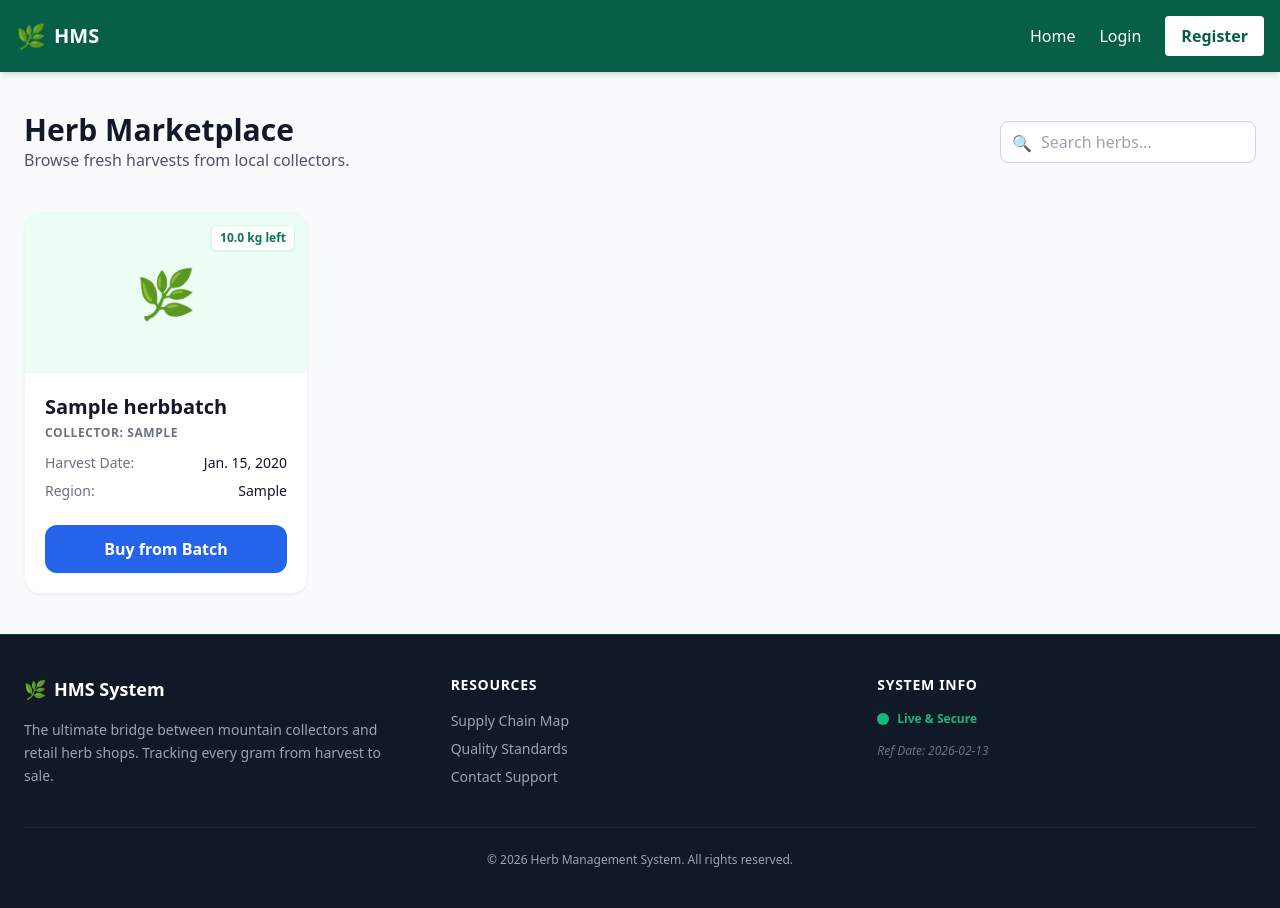
After one commit to bipinjlimbu/Herbs-Management-System---Django-Project, a Django app: page /marketplace/ in a window 1280 px wide. The commit adds this page. Run offline with Django 5.2, Linux system fonts and the light colour scheme; tables that the repository leaves empty hold one stand-in row (values such as "Sample post").

Commit message:
Marketplace Section Done

```diff
--- /dev/null
+++ b/hms_app/templates/pages/marketplace.html
@@ -0,0 +1,64 @@
+<html>
+<head>
+    <title>Marketplace - HMS</title>
+    {% load static %}
+    <link href="{% static 'src/styles.css' %}" rel="stylesheet" />
+</head>
+
+<body class="bg-gray-50 flex flex-col min-h-screen">
+    {% include 'components/_navbar.html' %}
+
+    <main class="flex-grow container mx-auto px-6 py-10">
+
+        <div class="mb-10 flex flex-col md:flex-row md:items-center md:justify-between gap-4">
+            <div>
+                <h1 class="text-3xl font-bold text-gray-900">Herb Marketplace</h1>
+                <p class="text-gray-600 font-medium">Browse fresh harvests from local collectors.</p>
+            </div>
+            <div class="relative">
+                <input type="text" placeholder="Search herbs..." class="pl-10 pr-4 py-2 border border-gray-300 rounded-lg focus:ring-2 focus:ring-blue-500 outline-none w-full md:w-64">
+                <span class="absolute left-3 top-2.5 text-gray-400">🔍</span>
+            </div>
+        </div>
+
+        <div class="grid grid-cols-1 sm:grid-cols-2 lg:grid-cols-3 xl:grid-cols-4 gap-8">
+            {% for batch in available_batches %}
+                <div class="bg-white rounded-2xl shadow-sm border border-gray-100 overflow-hidden hover:shadow-md transition-shadow">
+                    <div class="h-40 bg-emerald-50 flex items-center justify-center relative">
+                        <span class="text-5xl">🌿</span>
+                        <span class="absolute top-3 right-3 bg-white px-2 py-1 rounded-md text-xs font-bold text-emerald-700 shadow-sm border border-emerald-100">
+                            {{ batch.remaining_quantity }} kg left
+                        </span>
+                    </div>
+
+                    <div class="p-5">
+                        <h3 class="text-xl font-bold text-gray-900 mb-1">{{ batch.name }}</h3>
+                        <p class="text-xs text-gray-500 uppercase font-bold tracking-wider mb-3">Collector: {{ batch.collector.username }}</p>
+
+                        <div class="space-y-2 mb-6">
+                            <div class="flex justify-between text-sm">
+                                <span class="text-gray-500">Harvest Date:</span>
+                                <span class="text-gray-900 font-medium">{{ batch.harvest_date }}</span>
+                            </div>
+                            <div class="flex justify-between text-sm">
+                                <span class="text-gray-500">Region:</span>
+                                <span class="text-gray-900 font-medium">{{ batch.collector.collector_info.region }}</span>
+                            </div>
+                        </div>
+
+                        <a href="/purchase/{{ batch.id }}/" class="block w-full text-center bg-blue-600 text-white font-bold py-3 rounded-xl hover:bg-blue-700 transition transform active:scale-95 shadow-sm">
+                            Buy from Batch
+                        </a>
+                    </div>
+                </div>
+            {% empty %}
+                <div class="col-span-full py-20 text-center">
+                    <p class="text-gray-400 text-xl font-medium">No herbs are currently available in the market.</p>
+                </div>
+            {% endfor %}
+        </div>
+    </main>
+
+    {% include 'components/_footer.html' %}
+</body>
+</html>
--- a/hms_app/urls.py
+++ b/hms_app/urls.py
@@ -1,7 +1,7 @@
 from django.urls import path
 from .views.main import home_view
 from .views.auth import register_view, login_view, logout_view
-from .views.herb import add_herb_view, my_collections_view
+from .views.herb import add_herb_view, my_collections_view, marketplace_view
 
 urlpatterns = [
     path('', home_view, name='home'),
@@ -10,4 +10,5 @@ urlpatterns = [
     path('logout/', logout_view, name='logout'),
     path('add-batch/', add_herb_view, name='add_batch'),
     path('my-batches/', my_collections_view, name='my_batches'),
+    path('marketplace/', marketplace_view, name='marketplace'),
 ]
--- a/hms_app/views/herb.py
+++ b/hms_app/views/herb.py
@@ -34,3 +34,14 @@ def my_collections_view(request):
     batches = HerbBatch.objects.filter(collector=request.user).order_by('-harvest_date')
 
     return render(request, 'pages/my_collections.html', {'batches': batches})
+
+def marketplace_view(request):
+    # Filter for available batches with remaining stock > 0
+    available_batches = HerbBatch.objects.filter(
+        is_available=True,
+        remaining_quantity__gt=0
+    ).order_by('-harvest_date')
+
+    return render(request, 'pages/marketplace.html', {
+        'available_batches': available_batches
+    })
--- a/static/src/styles.css
+++ b/static/src/styles.css
@@ -432,7 +432,7 @@ Ensure the default browser behavior of the `hidden` attribute.
   border-color: rgb(229 231 235 / var(--tw-border-opacity));
 }
 
-.shadow-xl, .shadow-lg, .shadow-md, .shadow-sm, .peer-checked\:shadow-sm {
+.shadow-xl, .shadow-lg, .shadow-md, .shadow-sm, .hover\:shadow-md, .peer-checked\:shadow-sm {
   --tw-ring-offset-shadow: 0 0 #0000;
   --tw-ring-shadow: 0 0 #0000;
   --tw-shadow: 0 0 #0000;
@@ -496,6 +496,30 @@ Ensure the default browser behavior of the `hidden` attribute.
   position: relative;
 }
 
+.left-3 {
+  left: 0.75rem;
+}
+
+.top-2\.5 {
+  top: 0.625rem;
+}
+
+.top-2 {
+  top: 0.5rem;
+}
+
+.top-3 {
+  top: 0.75rem;
+}
+
+.right-3 {
+  right: 0.75rem;
+}
+
+.col-span-full {
+  grid-column: 1 / -1;
+}
+
 .m-0 {
   margin: 0px;
 }
@@ -553,6 +577,18 @@ Ensure the default browser behavior of the `hidden` attribute.
   margin-bottom: 0.5rem;
 }
 
+.mb-1 {
+  margin-bottom: 0.25rem;
+}
+
+.mb-3 {
+  margin-bottom: 0.75rem;
+}
+
+.mb-6 {
+  margin-bottom: 1.5rem;
+}
+
 .block {
   display: block;
 }
@@ -583,6 +619,10 @@ Ensure the default browser behavior of the `hidden` attribute.
 
 .h-full {
   height: 100%;
+}
+
+.h-40 {
+  height: 10rem;
 }
 
 .min-h-screen {
@@ -676,6 +716,10 @@ Ensure the default browser behavior of the `hidden` attribute.
   gap: 1.5rem;
 }
 
+.gap-8 {
+  gap: 2rem;
+}
+
 .space-y-6 > :not([hidden]) ~ :not([hidden]) {
   --tw-space-y-reverse: 0;
   margin-top: calc(1.5rem * calc(1 - var(--tw-space-y-reverse)));
@@ -749,6 +793,10 @@ Ensure the default browser behavior of the `hidden` attribute.
 
 .rounded-3xl {
   border-radius: 1.5rem;
+}
+
+.rounded-md {
+  border-radius: 0.375rem;
 }
 
 .border {
@@ -872,6 +920,11 @@ Ensure the default browser behavior of the `hidden` attribute.
   background-color: rgb(220 252 231 / var(--tw-bg-opacity));
 }
 
+.bg-blue-600 {
+  --tw-bg-opacity: 1;
+  background-color: rgb(37 99 235 / var(--tw-bg-opacity));
+}
+
 .p-8 {
   padding: 2rem;
 }
@@ -906,6 +959,10 @@ Ensure the default browser behavior of the `hidden` attribute.
 
 .p-12 {
   padding: 3rem;
+}
+
+.p-5 {
+  padding: 1.25rem;
 }
 
 .py-12 {
@@ -958,6 +1015,16 @@ Ensure the default browser behavior of the `hidden` attribute.
   padding-bottom: 0.25rem;
 }
 
+.px-2 {
+  padding-left: 0.5rem;
+  padding-right: 0.5rem;
+}
+
+.py-20 {
+  padding-top: 5rem;
+  padding-bottom: 5rem;
+}
+
 .pt-6 {
   padding-top: 1.5rem;
 }
@@ -968,6 +1035,14 @@ Ensure the default browser behavior of the `hidden` attribute.
 
 .pt-4 {
   padding-top: 1rem;
+}
+
+.pl-10 {
+  padding-left: 2.5rem;
+}
+
+.pr-4 {
+  padding-right: 1rem;
 }
 
 .text-left {
@@ -1011,6 +1086,11 @@ Ensure the default browser behavior of the `hidden` attribute.
 .text-4xl {
   font-size: 2.25rem;
   line-height: 2.5rem;
+}
+
+.text-5xl {
+  font-size: 3rem;
+  line-height: 1;
 }
 
 .font-bold {
@@ -1169,6 +1249,12 @@ Ensure the default browser behavior of the `hidden` attribute.
   transition-duration: 150ms;
 }
 
+.transition-shadow {
+  transition-property: box-shadow;
+  transition-timing-function: cubic-bezier(0.4, 0, 0.2, 1);
+  transition-duration: 150ms;
+}
+
 .hover\:bg-emerald-800:hover {
   --tw-bg-opacity: 1;
   background-color: rgb(6 95 70 / var(--tw-bg-opacity));
@@ -1191,6 +1277,11 @@ Ensure the default browser behavior of the `hidden` attribute.
 
 .hover\:bg-emerald-50\/30:hover {
   background-color: rgb(236 253 245 / 0.3);
+}
+
+.hover\:bg-blue-700:hover {
+  --tw-bg-opacity: 1;
+  background-color: rgb(29 78 216 / var(--tw-bg-opacity));
 }
 
 .hover\:text-emerald-400:hover {
@@ -1217,6 +1308,12 @@ Ensure the default browser behavior of the `hidden` attribute.
   text-decoration: underline;
 }
 
+.hover\:shadow-md:hover {
+  --tw-shadow: 0 4px 6px -1px rgb(0 0 0 / 0.1), 0 2px 4px -2px rgb(0 0 0 / 0.1);
+  --tw-shadow-colored: 0 4px 6px -1px var(--tw-shadow-color), 0 2px 4px -2px var(--tw-shadow-color);
+  box-shadow: var(--tw-ring-offset-shadow, 0 0 #0000), var(--tw-ring-shadow, 0 0 #0000), var(--tw-shadow);
+}
+
 .focus\:ring-2:focus {
   --tw-ring-offset-shadow: var(--tw-ring-inset) 0 0 0 var(--tw-ring-offset-width) var(--tw-ring-offset-color);
   --tw-ring-shadow: var(--tw-ring-inset) 0 0 0 calc(2px + var(--tw-ring-offset-width)) var(--tw-ring-color);
@@ -1226,6 +1323,11 @@ Ensure the default browser behavior of the `hidden` attribute.
 .focus\:ring-emerald-500:focus {
   --tw-ring-opacity: 1;
   --tw-ring-color: rgb(16 185 129 / var(--tw-ring-opacity));
+}
+
+.focus\:ring-blue-500:focus {
+  --tw-ring-opacity: 1;
+  --tw-ring-color: rgb(59 130 246 / var(--tw-ring-opacity));
 }
 
 .active\:scale-\[0\.98\]:active {
@@ -1256,7 +1358,17 @@ Ensure the default browser behavior of the `hidden` attribute.
   box-shadow: var(--tw-ring-offset-shadow, 0 0 #0000), var(--tw-ring-shadow, 0 0 #0000), var(--tw-shadow);
 }
 
+@media (min-width: 640px) {
+  .sm\:grid-cols-2 {
+    grid-template-columns: repeat(2, minmax(0, 1fr));
+  }
+}
+
 @media (min-width: 768px) {
+  .md\:w-64 {
+    width: 16rem;
+  }
+
   .md\:grid-cols-2 {
     grid-template-columns: repeat(2, minmax(0, 1fr));
   }
@@ -1264,4 +1376,28 @@ Ensure the default browser behavior of the `hidden` attribute.
   .md\:grid-cols-3 {
     grid-template-columns: repeat(3, minmax(0, 1fr));
   }
+
+  .md\:flex-row {
+    flex-direction: row;
+  }
+
+  .md\:items-center {
+    align-items: center;
+  }
+
+  .md\:justify-between {
+    justify-content: space-between;
+  }
 }
+
+@media (min-width: 1024px) {
+  .lg\:grid-cols-3 {
+    grid-template-columns: repeat(3, minmax(0, 1fr));
+  }
+}
+
+@media (min-width: 1280px) {
+  .xl\:grid-cols-4 {
+    grid-template-columns: repeat(4, minmax(0, 1fr));
+  }
+}
```
